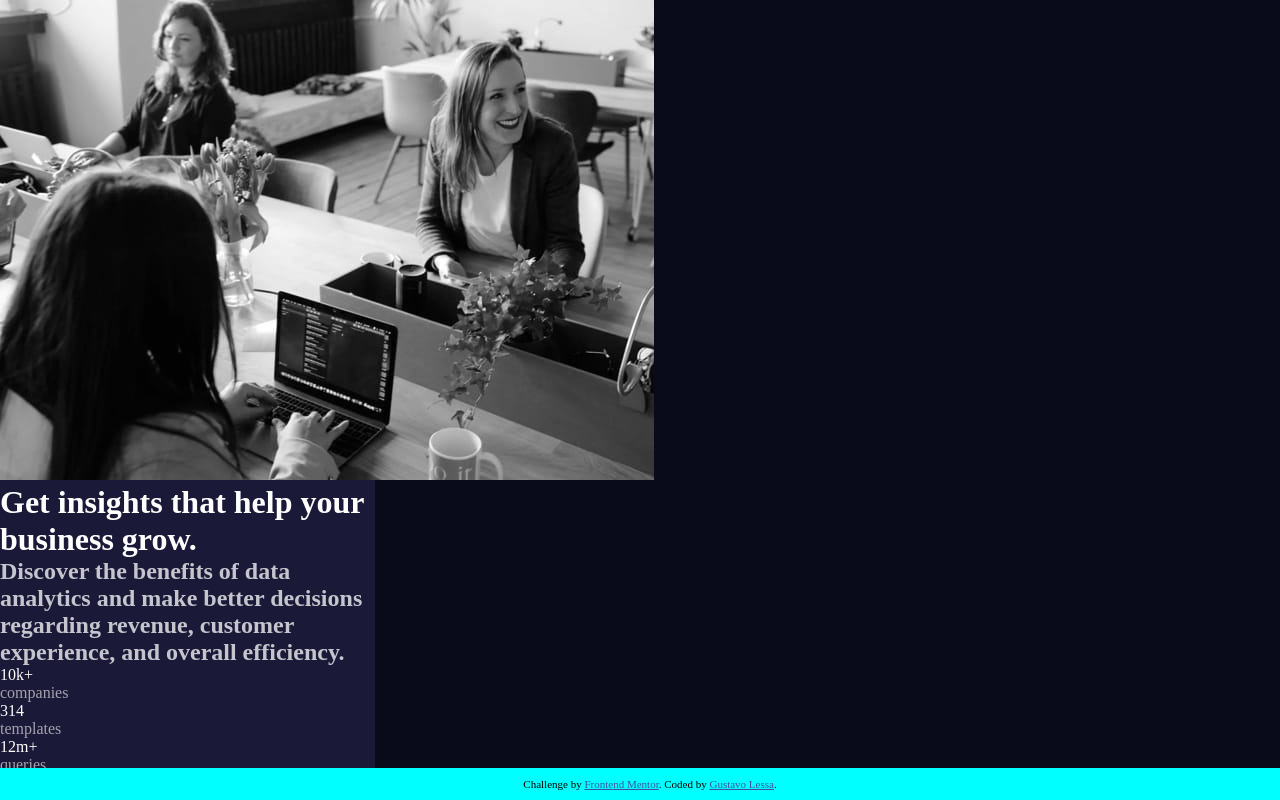
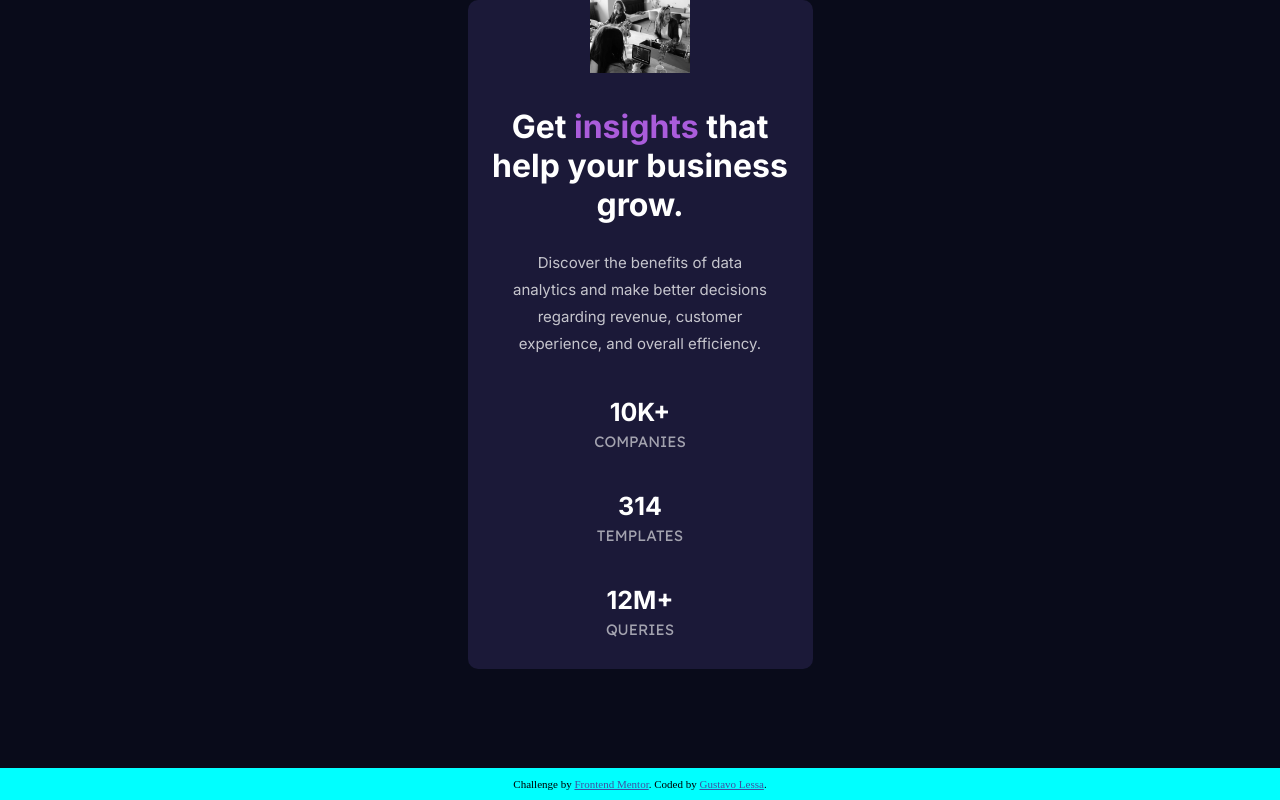
Before and after one commit to gustavolessagoncalves2/stats-preview-card-component, a plain HTML site: page index.html in a window 1280 px wide. Drawn offline with Linux system fonts and the light colour scheme.

Commit message:
update HTML and CSS

```diff
--- a/index.html
+++ b/index.html
@@ -18,18 +18,18 @@
     <h2>Discover the benefits of data analytics and make better decisions regarding revenue, customer experience, and overall efficiency.</h2>
 
     <div>
-      <div class="stat">10k+</div>
-      <div class="stat-heading">companies</div>
+      <div class="stat">10K+</div>
+      <div class="stat-heading">COMPANIES</div>
     </div>
 
     <div>
       <div class="stat">314</div>
-      <div class="stat-heading">templates</div>
+      <div class="stat-heading">TEMPLATES</div>
     </div>
 
     <div>
-      <div class="stat">12m+</div>
-      <div class="stat-heading">queries</div>
+      <div class="stat">12M+</div>
+      <div class="stat-heading">QUERIES</div>
     </div>
 
   </main>
--- a/style.css
+++ b/style.css
@@ -1,5 +1,5 @@
-@import url('https://fonts.googleapis.com/css2?family=Overpass:wght@400;700&display=swap');
-/*font-family: 'Overpass', sans-serif;*/
+@import url('https://fonts.googleapis.com/css2?family=Inter:wght@400;700&display=swap');
+/*font-family: 'Inter', sans-serif;*/
 
 @import url('https://fonts.googleapis.com/css2?family=Lexend+Deca&display=swap');
 /*font-family: 'Lexend Deca', sans-serif;*/
@@ -11,35 +11,66 @@
 
 body {
     background-color: hsl(233, 47%, 7%);
+    min-height: 100 vh;
+    display: flex;
+    flex-direction: column;
+    justify-content: center;
+    align-items: center;
 }
 
 main {
     background-color: hsl(244, 38%, 16%);
-    max-width: 375px;
+    width: 345px;
+
+    border-radius: 10px;
+
+    text-align: center; /*pensar flexibilidade*/
+}
+
+img {
+    width: 100px; /*remover*/
 }
 
 h1 {
     color: hsl(0, 0%, 100%);
+    font-family: 'Inter', sans-serif;
+    font-weight: 700;
+    padding: 30px 20px 10px 20px;
+}
+
+strong {
+    color: hsl(277, 64%, 61%);
 }
 
 h2 {
     color: hsla(0, 0%, 100%, 0.75);
+    font-size: 15px;
+    font-family: 'Inter', sans-serif;
+    font-weight: 400;
+    line-height: 1.8;
+    padding: 15px 40px 30px 40px;
 }
 
 .stat {
     color: hsl(0, 0%, 100%);
+    font-family: 'Inter', sans-serif;
+    font-size: 25px;
+    font-weight: 700;
+    padding: 10px 0px 5px 0px;
 }
 
 .stat-heading {
     color: hsla(0, 0%, 100%, 0.6);
+    font-family: 'Lexend Deca', sans-serif;
+    font-size: 15px;
+    padding-bottom: 30px;
 }
 
 footer {
     position: fixed;
     bottom: 0;
-    padding: 10px;
     width: 100%;
-
+    padding: 10px 0px;
     background-color: aqua; /*remover*/
 }
 
```
